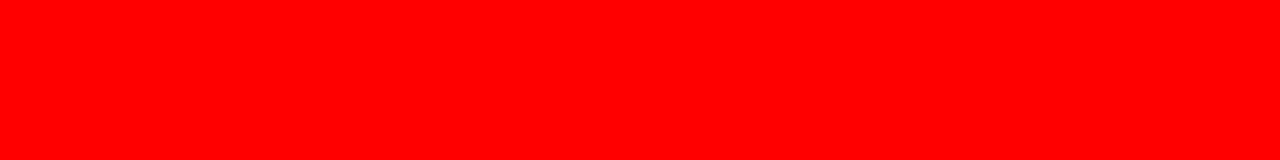
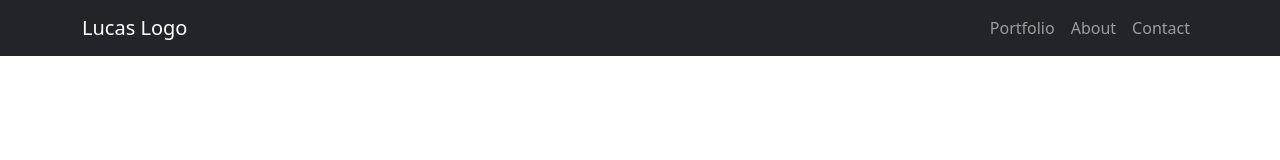
Before and after one commit to Lucas-Erkana/Lucas-Portfolio-Prototype, a website: page index.html in a window 1280 px wide. Drawn offline with nearby package versions, Linux system fonts and the light colour scheme.

Commit message:
Add navigation menu

```diff
--- a/index.html
+++ b/index.html
@@ -11,6 +11,32 @@
   </head>
 
   <body>
+<nav class="navbar navbar-expand-lg bg-dark navbar-dark">
+  <div class="container">
+    <a href="#" class="navbar-brand">Lucas Logo</a>
+    <button class="navbar-toggler" type="button" data-bstoggle="collapse" data-bs-target="navmenu">
+      <span class="navbar-toggler-icon"></span>
+    </button>
+    <div class="collapse navbar-collapse" id="navmenu">
+      <ul class="navbar-nav ms-auto">
+        <li class="nav-item">
+          <a href="#Portfolio" class="nav-link">Portfolio</a>
+        </li>
+        <li class="nav-item">
+          <a href="#About" class="nav-link">About</a>
+        </li>
+        <li class="nav-item">
+          <a href="#Contact" class="nav-link">Contact</a>
+        </li>
+      </ul>
+    </div>
+  </div>
+
+</nav>
+
+
+
+
 
     <script src="https://cdn.jsdelivr.net/npm/bootstrap@5.0.2/dist/js/bootstrap.bundle.min.js" integrity="sha384-MrcW6ZMFYlzcLA8Nl+NtUVF0sA7MsXsP1UyJoMp4YLEuNSfAP+JcXn/tWtIaxVXM" crossorigin="anonymous"></script>
 </body>
--- a/styles.css
+++ b/styles.css
@@ -1,3 +1,3 @@
-body {
-  background: red;
+a{
+  color: white;
 }
```
